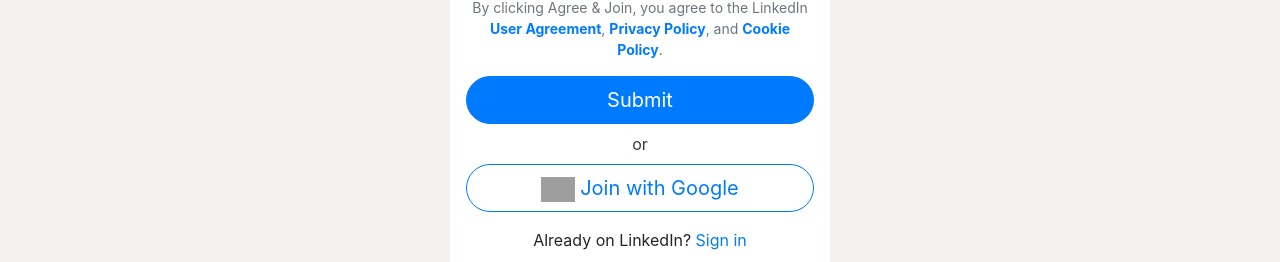
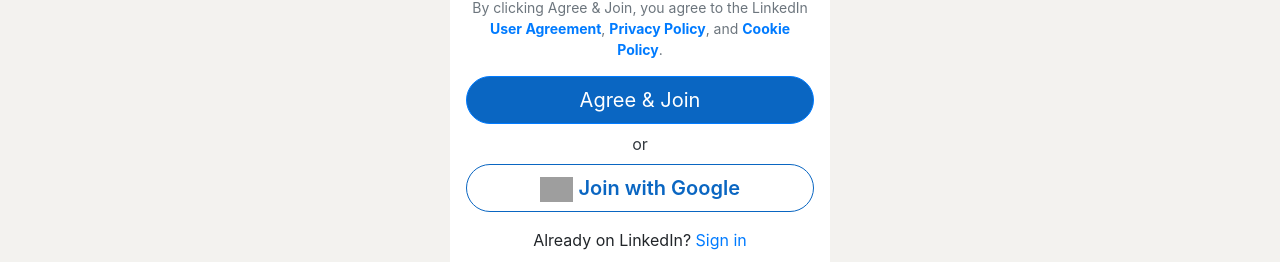
Before and after one commit to ingrid-oncken/BW3-Ldn-FE, a React (Create React App) app in the folder linkedin-fe/: page / in a window 1280 px wide. Shown: the part 320-582 px from the top of the page. Built offline with nearby package versions, Linux system fonts and the light colour scheme; grey boxes are pictures that could not be loaded.

Commit message:
btn hover adjusted

```diff
--- a/linkedin-fe/src/components/LnJoinNow.jsx
+++ b/linkedin-fe/src/components/LnJoinNow.jsx
@@ -66,15 +66,27 @@
               </span>
             </Form.Text>
             <Form.Group controlId="formBasicCheckbox"></Form.Group>
-            <Button variant="primary" type="submit" size="lg" block>
-              Submit
+            <Button
+              id="joinow-btn-agree"
+              variant="primary"
+              type="submit"
+              size="lg"
+              block
+            >
+              Agree & Join
             </Button>
 
             <Col className="my-2">
               <span className="text-dark">or</span>
             </Col>
 
-            <Button variant="outline-primary" type="submit" size="lg" block>
+            <Button
+              id="joinow-btn-google"
+              variant="outline-primary"
+              type="submit"
+              size="lg"
+              block
+            >
               <img
                 alt="login with google"
                 height="25rem"
--- a/linkedin-fe/src/index.css
+++ b/linkedin-fe/src/index.css
@@ -130,3 +130,28 @@
 #joinnow-form > button {
   border-radius: 24px;
 }
+
+#joinow-btn-google {
+  font-weight: 600;
+  border-radius: 24px;
+  border-color: #0a66c2;
+  background-color: transparent;
+  color: #0a66c2;
+}
+
+#joinow-btn-google:hover {
+  border-color: #0a66c2;
+  background-color: rgba(112, 181, 249, 0.15);
+  color: #0a66c2;
+  box-sizing: border-box;
+  box-shadow: inset 0 0 0 2px #0a66c2;
+}
+
+#joinow-btn-agree {
+  background-color: #0a66c2;
+}
+
+#joinow-btn-agree:hover {
+  background-color: #004182 !important;
+  /* border-color: #0062cc; */
+}
```
